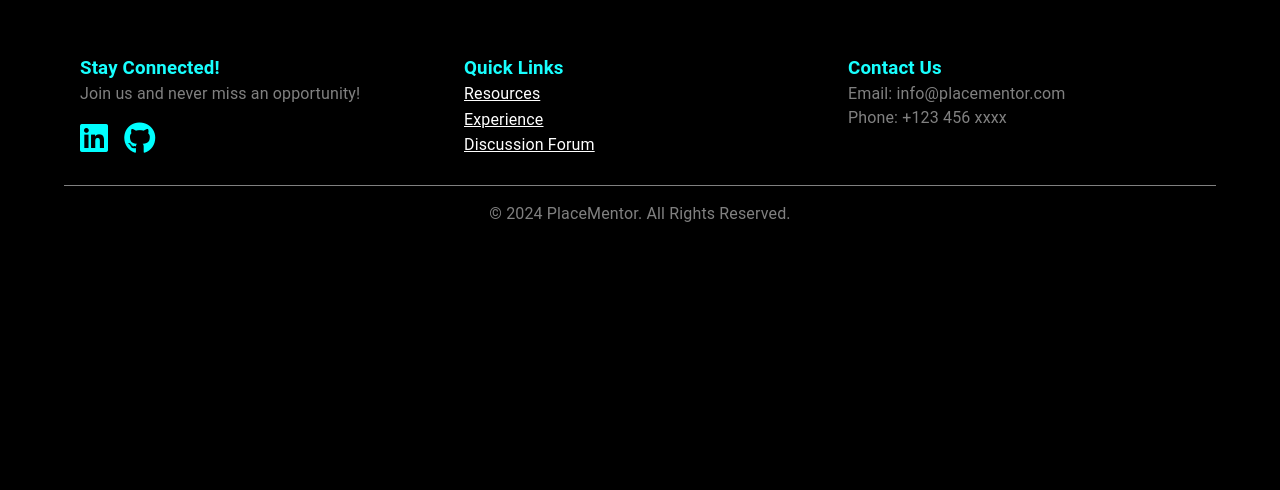
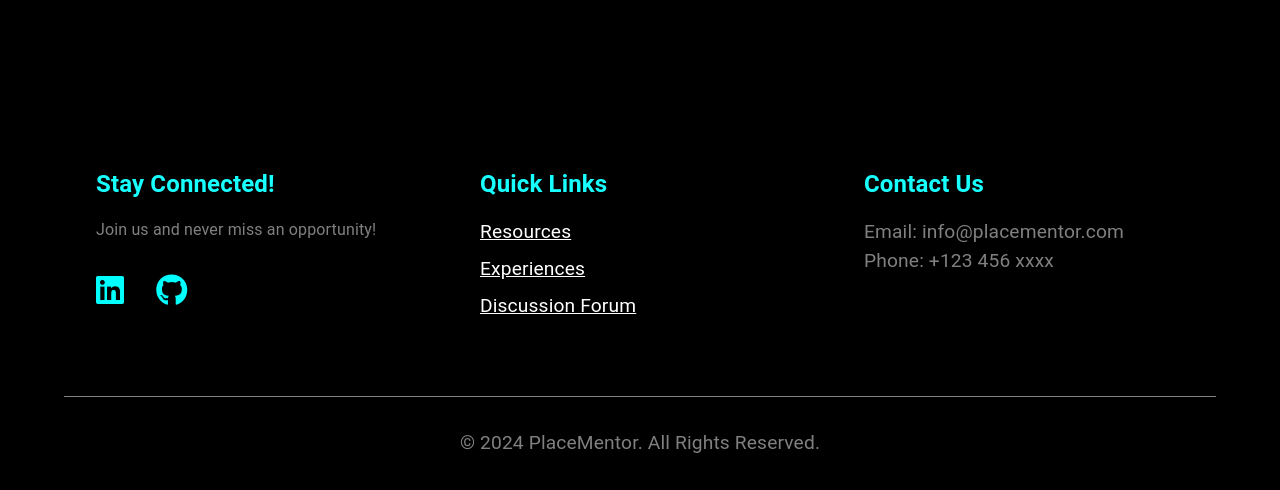
Before and after one commit to harshitkachhadia/PlaceMentor, a React (Vite) app in the folder frontend/: page /experiences in a window 1280 px wide. Shown: the part 866-1356 px from the top of the page. Before the commit the page ends 1140 px from the top, so only its background shows below. Built offline with nearby package versions, Linux system fonts and the light colour scheme.

Commit message:
footer updated

```diff
--- a/frontend/src/Components/Footer/Footer.jsx
+++ b/frontend/src/Components/Footer/Footer.jsx
@@ -2,44 +2,132 @@ import React from 'react';
 
 const Footer = () => {
   return (
-    <footer style={{ backgroundColor: 'black', color: 'gray', padding: '2rem 0 3rem 0'}}>
-      <div className="container" style={{ display: 'flex', justifyContent: 'space-between', alignItems: 'flex-start', flexWrap: 'wrap',marginBottom:'-20px' }}>
+    <footer style={{
+      backgroundColor: 'black',
+      color: 'gray',
+      padding: '8rem 0 2rem 0',
+    }}>
+      <div className="container" style={{
+        display: 'flex',
+        justifyContent: 'space-between',
+        alignItems: 'flex-start',
+        flexWrap: 'wrap',
+        marginBottom: '-20px',
+      }}>
 
-        {/* Section 1: Interesting Line & Social Links */}
-        <div className="footer-section" style={{ flex: '1', margin: '1rem' }}>
-          <h3 style={{ color: '#18FFFF' }}>Stay Connected!</h3>
-          <p style={{ marginBottom: '1rem' }}>Join us and never miss an opportunity!</p>
+        <div className="footer-section" style={{
+          flex: '1',
+          margin: '2rem',
+        }}>
+          <h3 style={{
+            color: '#18FFFF',
+            fontSize: '1.5rem',
+            marginBottom: '1rem'
+          }}>
+            Stay Connected!
+          </h3>
+          <p style={{
+            marginBottom: '2rem',
+          }}>
+            Join us and never miss an opportunity!
+          </p>
           <div className="social-icons">
-            <a href="https://linkedin.com" style={{ color: '#00FFFF', marginRight: '1rem'}}>
+            <a href="https://linkedin.com" style={{
+              color: '#00FFFF',
+              marginRight: '2rem',
+            }}>
               <i className="fab fa-linkedin fa-2x"></i>
             </a>
-            <a href="https://github.com" style={{ color: '#00FFFF', marginRight: '1rem' }}>
+            <a href="https://github.com" style={{
+              color: '#00FFFF',
+              marginRight: '2rem',
+            }}>
               <i className="fab fa-github fa-2x"></i>
             </a>
           </div>
         </div>
 
-        {/* Section 2: Pages Links */}
-        <div className="footer-section" style={{ flex: '1', margin: '1rem' }}>
-          <h3 style={{ color: '#18FFFF' }}>Quick Links</h3>
-          <ul style={{ listStyleType: 'none', padding: 0  }}>
-            <li style={{marginBottom:'0.1rem' }} ><a href="/resources" style={{ color: '#FFFFFF'}}>Resources</a></li>
-            <li style={{marginBottom:'0.1rem' }}><a href="/experience" style={{ color: '#FFFFFF'}}>Experience</a></li>
-            <li><a href="/forum" style={{ color: '#FFFFFF'}}>Discussion Forum</a></li>
+        <div className="footer-section" style={{
+          flex: '1',
+          margin: '2rem',
+        }}>
+          <h3 style={{
+            color: '#18FFFF',
+            fontSize: '1.5rem',
+            marginBottom: '1rem'
+          }}>
+            Quick Links
+          </h3>
+          <ul style={{
+            listStyleType: 'none',
+            padding: 0,
+          }}>
+            <li style={{
+              marginBottom: '0.5rem',
+            }}>
+              <a href="/resources" style={{
+                color: '#FFFFFF',
+                fontSize: '1.2rem',
+              }}>
+                Resources
+              </a>
+            </li>
+            <li style={{
+              marginBottom: '0.5rem',
+            }}>
+              <a href="/experiences" style={{
+                color: '#FFFFFF',
+                fontSize: '1.2rem',
+              }}>
+                Experiences
+              </a>
+            </li>
+            <li>
+              <a href="/forum" style={{
+                color: '#FFFFFF',
+                fontSize: '1.2rem',
+              }}>
+                Discussion Forum
+              </a>
+            </li>
           </ul>
         </div>
 
-        {/* Section 3: Contact Us */}
-        <div className="footer-section" style={{ flex: '1', margin: '1rem' }}>
-          <h3 style={{ color: '#18FFFF' }}>Contact Us</h3>
-          <p>Email: info@placementor.com</p>
-          <p>Phone: +123 456 xxxx</p>
+        <div className="footer-section" style={{
+          flex: '1',
+          margin: '2rem',
+        }}>
+          <h3 style={{
+            color: '#18FFFF',
+            fontSize: '1.5rem',
+            marginBottom: '1rem'
+          }}>
+            Contact Us
+          </h3>
+          <p style={{
+            fontSize: '1.2rem',
+          }}>
+            Email: info@placementor.com
+          </p>
+          <p style={{
+            fontSize: '1.2rem',
+          }}>
+            Phone: +123 456 xxxx
+          </p>
         </div>
       </div>
 
-      {/* Copyright Section */}
-      <div style={{ textAlign: 'center', marginTop: '2rem', borderTop: '1px solid gray', paddingTop: '1rem' }}>
-        <p>© 2024 PlaceMentor. All Rights Reserved.</p>
+      <div style={{
+        textAlign: 'center',
+        marginTop: '4rem',
+        borderTop: '1px solid gray',
+        paddingTop: '2rem',
+      }}>
+        <p style={{
+          fontSize: '1.2rem',
+        }}>
+          © 2024 PlaceMentor. All Rights Reserved.
+        </p>
       </div>
     </footer>
   );
```
